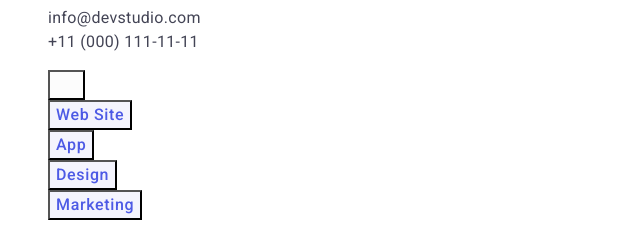
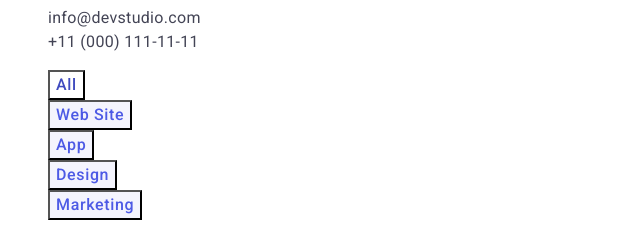
Before and after one commit to MaximNoritsyn/goit-markup-hw-02, a plain HTML site: page portfolio.html in a window 1280 px wide. In both pictures the pointer is over the button "All". Shown: the part 127-360 px from the top of the page, 0-640 px from the left. Drawn offline with Linux system fonts and the light colour scheme.

Commit message:
fix color

```diff
--- a/css/styles.css
+++ b/css/styles.css
@@ -98,8 +98,8 @@ address {
 
 .btn-filter.btn:hover,
 .btn-filter.btn:focus {
-  background-color: var(--color-modal-background);
-  color: var(--color-modal-background);
+  background-color: var(--color-white-background);
+  color: var(--color-pressed-state);
 }
 
 .btn-filter.active {
```
